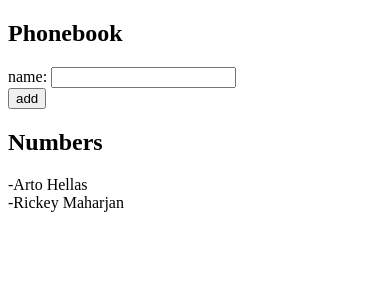
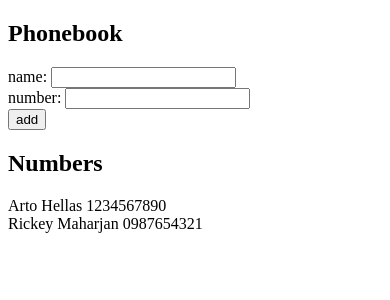
Before and after one commit to rickeymaharjan/fso, a React (Vite) app in the folder part2/phonebook/: page / in a window 390 px wide. Shown: the top 300 px of the page. Built offline with nearby package versions, Linux system fonts and the light colour scheme.

Commit message:
phonebook ex2.8

```diff
--- a/part2/phonebook/src/App.jsx
+++ b/part2/phonebook/src/App.jsx
@@ -1,20 +1,22 @@
 import { useState } from 'react'
 
 const DisplayPerson = ({person}) => {
-  return <div>-{person.name}</div>
+  return <div>{person.name} {person.number}</div>
 }
 
 const App = () => {
   const [persons, setPersons] = useState([
-    { id: 1, name: 'Arto Hellas' },
-    { id: 2, name: 'Rickey Maharjan'}
+    { id: 1, name: 'Arto Hellas' , number: "1234567890"},
+    { id: 2, name: 'Rickey Maharjan', number: "0987654321"}
   ])
   const [newName, setNewName] = useState('')
+  const [newNumber, setNewNumber] = useState('')
 
   const addNewPerson = (event) => {
     event.preventDefault()
     const personObject = {
       name: newName,
+      number: newNumber,
       id: persons.length + 1
     }
 
@@ -30,8 +32,12 @@ const App = () => {
   }
 
 
-  const handleInput = (event) => {
+  const handleInputName = (event) => {
     setNewName(event.target.value)
+  }
+
+  const handleInputNumber = (event) => {
+    setNewNumber(event.target.value)
   }
 
   return (
@@ -39,7 +45,10 @@ const App = () => {
       <h2>Phonebook</h2>
       <form onSubmit={addNewPerson}>
         <div>
-          name: <input onChange={handleInput}/>
+          name: <input onChange={handleInputName}/>
+        </div>
+        <div>
+          number: <input onChange={handleInputNumber}/>
         </div>
         <div>
           <button type="submit">add</button>
```
